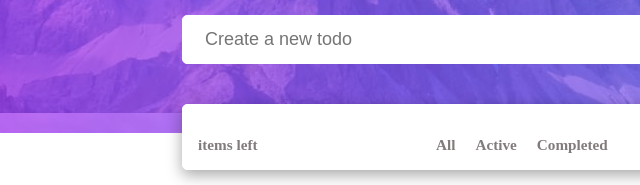
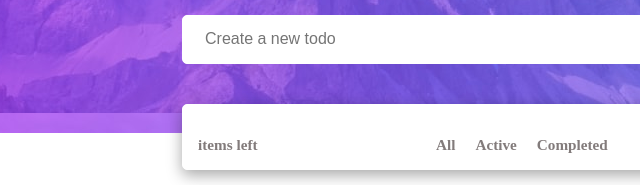
Before and after one commit to igboBoydev/igboBoy_dev.github.io, a plain HTML site: page index.html in a window 1280 px wide. Shown: the part 187-372 px from the top of the page, 94-734 px from the left. Drawn offline with Linux system fonts and the light colour scheme.

Commit message:
made uploads to the files

```diff
--- a/app.css
+++ b/app.css
@@ -59,7 +59,10 @@ form > input{
     height: 45px;
     border: 1px solid #fff;
     border-radius: 5px;
-    font-size: 18px;
+}
+
+input[type=text]{
+    font-size: 16px;
 }
 
 input[type=text]:focus{
```
